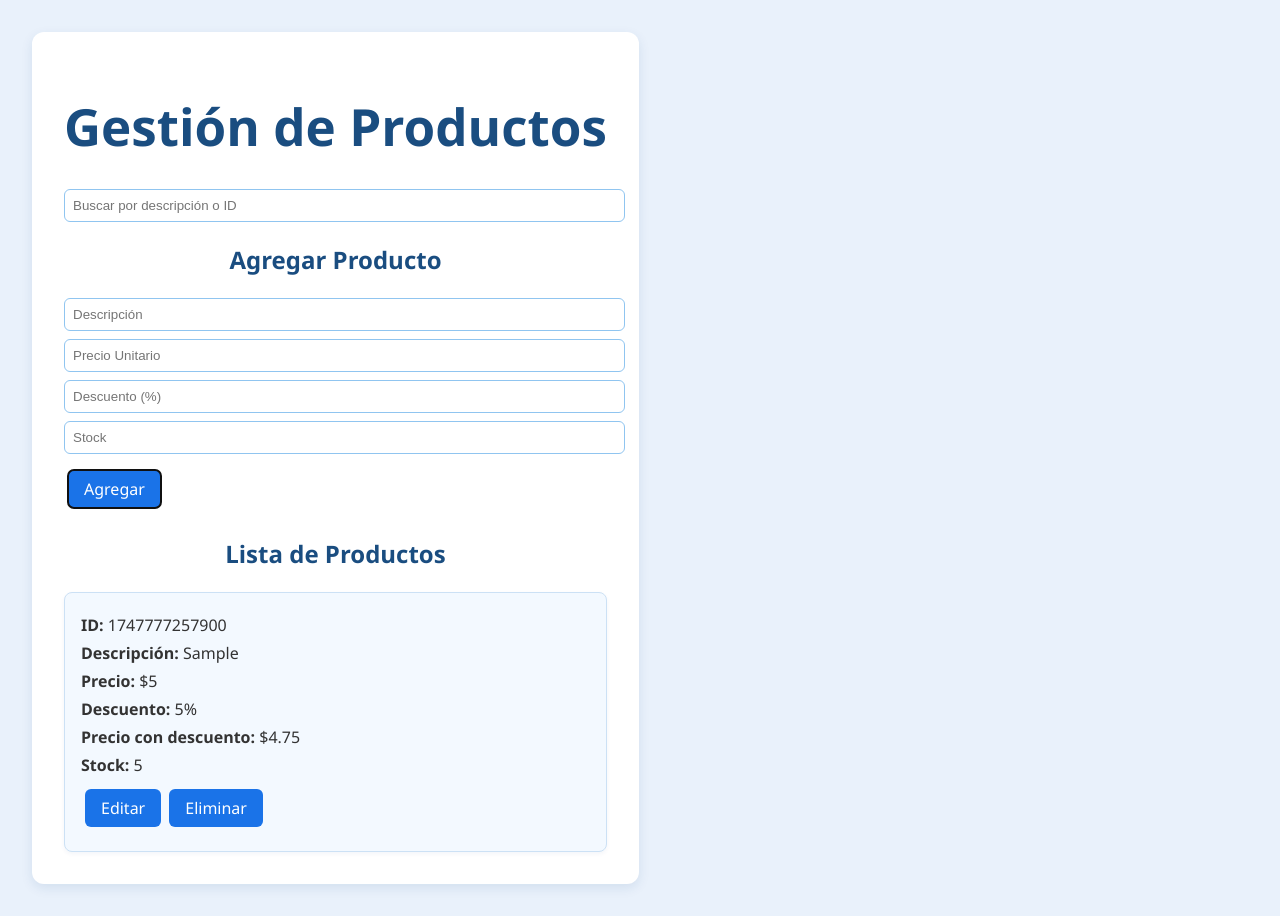
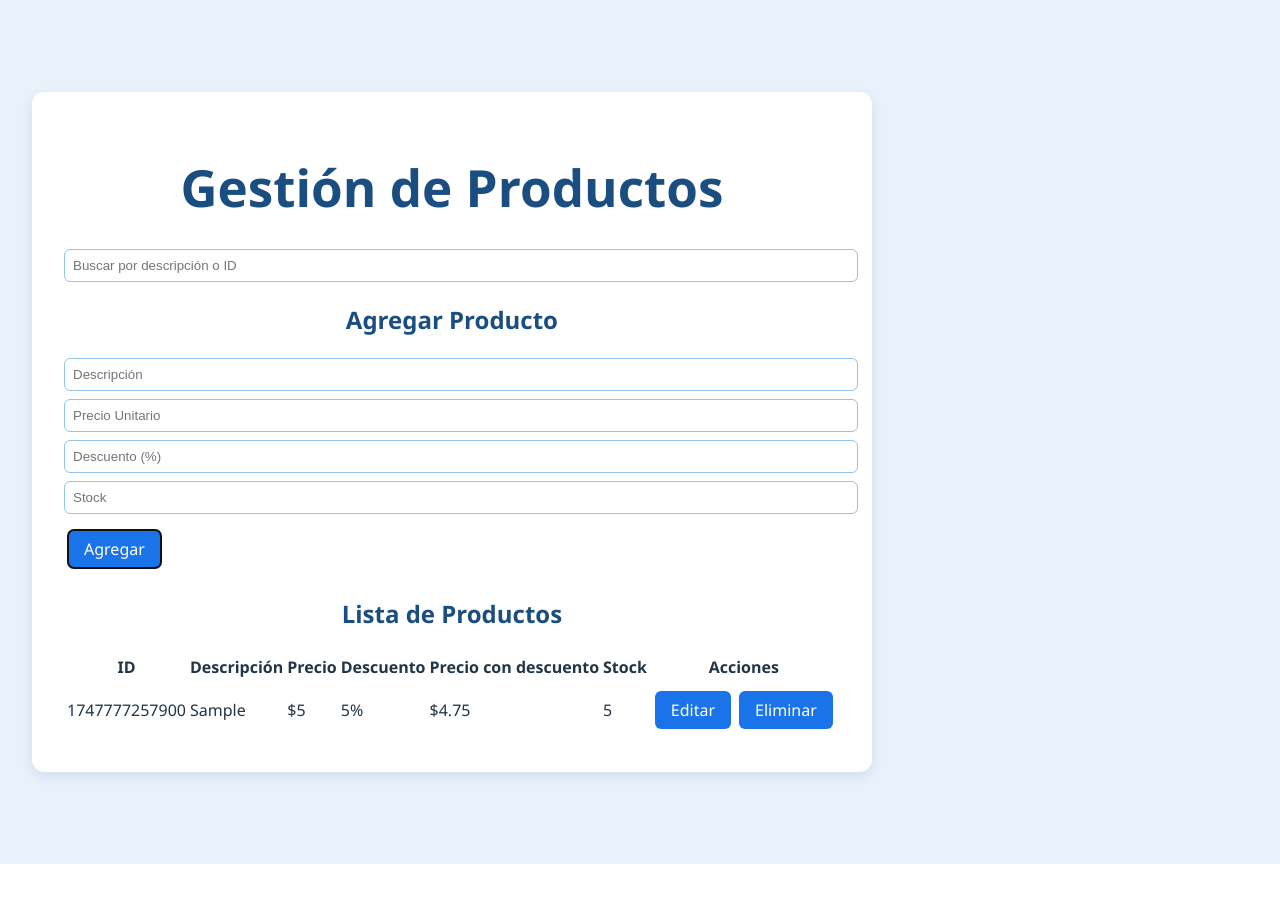
Before and after one commit to Ez3k13L/pv_tp4_grupo18, a React (Vite) app: page / in a window 1280 px wide. Both pictures are taken after typing "Sample", "5", "5", "5" into the empty fields and a click on the button "Agregar". After the commit the page ends 864 px from the top, so only its background shows below. Built offline with nearby package versions, Linux system fonts and the light colour scheme.

Commit message:
mostrar lista como tabla

```diff
--- a/src/componentes/ProductItem.jsx
+++ b/src/componentes/ProductItem.jsx
@@ -1,15 +1,17 @@
 function ProductItem({ producto, onEliminar, onEditarSelect }) {
   return (
-    <div className="producto">
-      <p><strong>ID:</strong> {producto.id}</p>
-      <p><strong>Descripción:</strong> {producto.descripcion}</p>
-      <p><strong>Precio:</strong> ${producto.precioUnitario}</p>
-      <p><strong>Descuento:</strong> {producto.descuento}%</p>
-      <p><strong>Precio con descuento:</strong> ${producto.precioConDescuento.toFixed(2)}</p>
-      <p><strong>Stock:</strong> {producto.stock}</p>
-      <button onClick={() => onEditarSelect(producto)}>Editar</button>
-      <button onClick={() => onEliminar(producto.id)}>Eliminar</button>
-    </div>
+    <tr>
+      <td>{producto.id}</td>
+      <td>{producto.descripcion}</td>
+      <td>${producto.precioUnitario}</td>
+      <td>{producto.descuento}%</td>
+      <td>${producto.precioConDescuento.toFixed(2)}</td>
+      <td>{producto.stock}</td>
+      <td>
+        <button onClick={() => onEditarSelect(producto)}>Editar</button>
+        <button onClick={() => onEliminar(producto.id)}>Eliminar</button>
+      </td>
+    </tr>
   );
 }
 
--- a/src/componentes/ProductList.jsx
+++ b/src/componentes/ProductList.jsx
@@ -4,6 +4,19 @@ function ProductList({ productos, onEliminar, onEditarSelect }) {
   return (
     <div>
       <h2>Lista de Productos</h2>
+      <table className="tabla-productos">
+        <thead>
+          <tr>
+            <th>ID</th>
+            <th>Descripción</th>
+            <th>Precio</th>
+            <th>Descuento</th>
+            <th>Precio con descuento</th>
+            <th>Stock</th>
+            <th>Acciones</th>
+          </tr>
+        </thead>
+        <tbody>
           {productos.map(producto => (
             <ProductItem
               key={producto.id}
@@ -12,6 +25,8 @@ function ProductList({ productos, onEliminar, onEditarSelect }) {
               onEditarSelect={onEditarSelect}
             />
           ))}
+        </tbody>
+      </table>
     </div>
   );
 }
```
Lines whose indentation alone changed are shown as unchanged.
